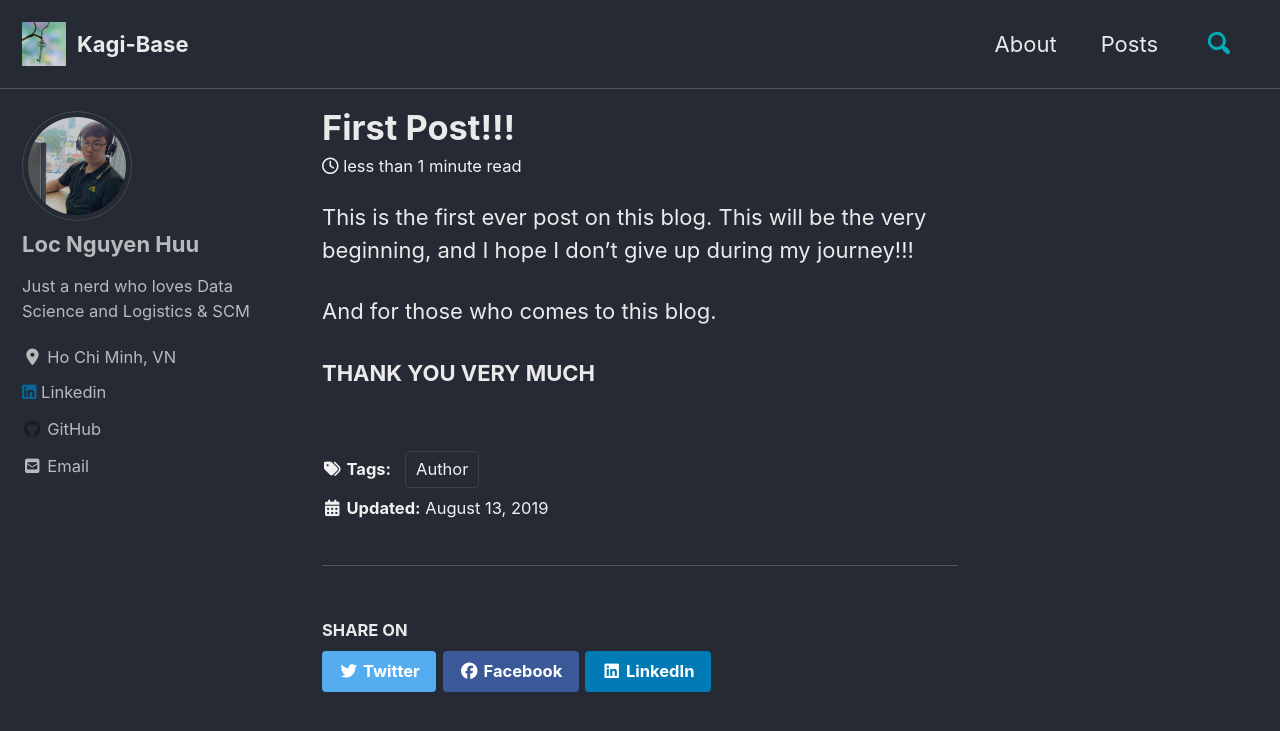
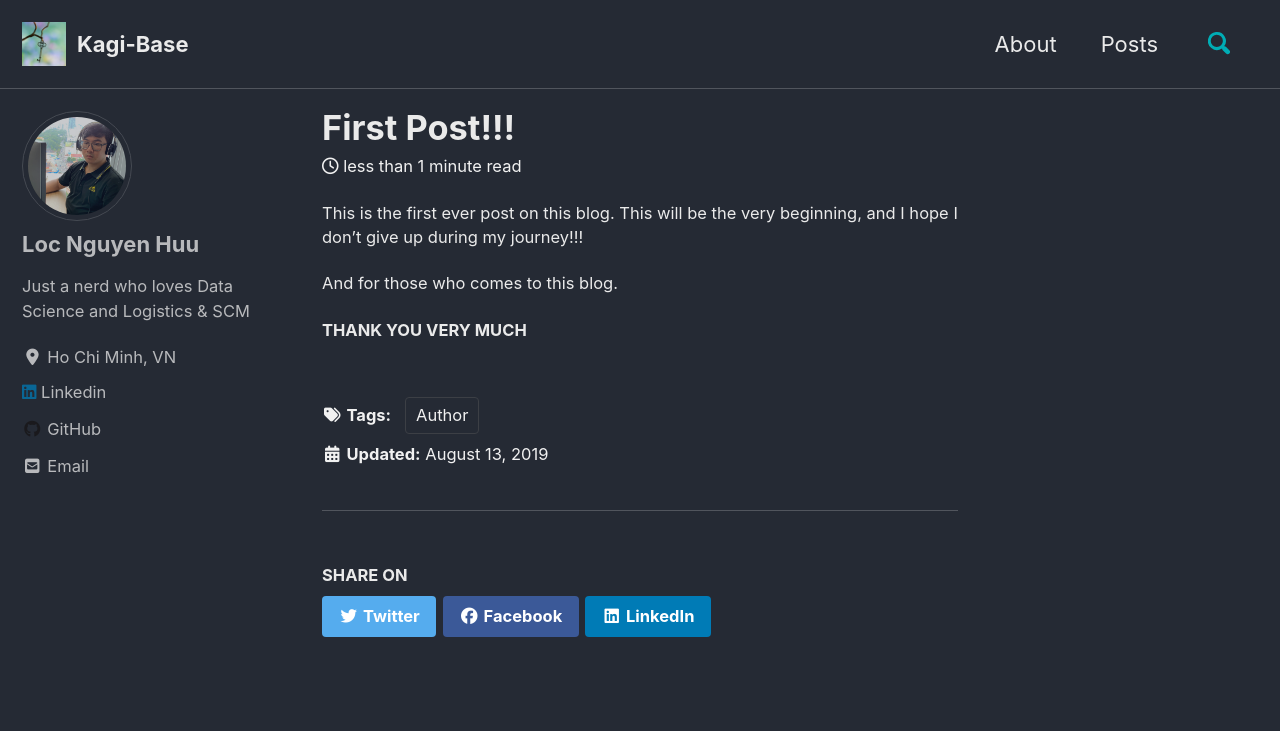
Before and after one commit to kaginguyen/locnguyen14061996.github.io, a Jekyll site: the page built from _posts/2019-08-13-firstpost.md, in a window 1280 px wide and 900 px high. Shown: the top 731 px of the window. Built offline with Jekyll 4.4.1, drawn with Linux system fonts in a browser that asks for light colours; cached includes are drawn as plain includes; nearby versions of some CDN libraries.

Commit message:
Update default post font-size

```diff
--- a/_config.yml
+++ b/_config.yml
@@ -16,7 +16,7 @@ minimal_mistakes_skin    : "dark" # "air", "aqua", "contrast", "dark", "dirt", "
 
 # Site Settings
 locale                   : "en-US"
-title                    : "Data Science Portfolio"
+title                    : "Kagi-Base"
 title_separator          : "-"
 subtitle                 : # site tagline that appears below site title in masthead
 name                     : "Loc Nguyen Huu"
--- a/_layouts/single.html
+++ b/_layouts/single.html
@@ -33,7 +33,7 @@ layout: default
         </header>
       {% endunless %}
 
-      <section class="page__content" itemprop="text">
+      <section class="page__content" itemprop="text" style="font-size: 75%">
         {% if page.toc %}
           <aside class="sidebar__right {% if page.toc_sticky %}sticky{% endif %}">
             <nav class="toc">
```
